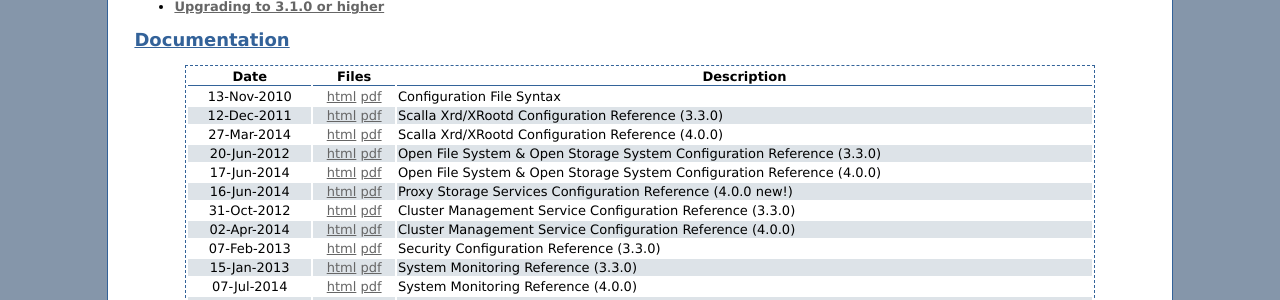
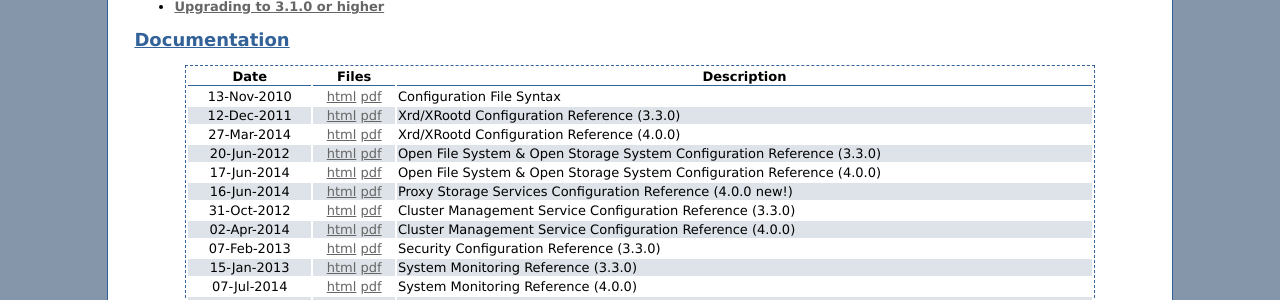
Before and after one commit to xrootd/xrootd-website, a Jekyll site: the page built from docs.md, in a window 1280 px wide. Shown: the part 239-539 px from the top of the page. Built offline with Jekyll 4.4.1, drawn with Linux system fonts in a browser that asks for light colours; Markdown is read by kramdown in place of the engine named in the settings.

Commit message:
Update manual title.

```diff
--- a/docs.md
+++ b/docs.md
@@ -18,8 +18,8 @@ Documentation
 |Date       |Files                                                                 |Description                                                                     |
 |:---------:|:----------------------------------------------------------------------:|------------------------------------------------------------------------------|
 |13-Nov-2010|[html](/doc/prod/Syntax_config.htm) [pdf](/doc/prod/Syntax_config.pdf)  |Configuration File Syntax                                                     |
-|12-Dec-2011|[html](/doc/prod/xrd_config.htm) [pdf](/doc/prod/xrd_config.pdf)        |Scalla Xrd/XRootd Configuration Reference (3.3.0)                             |
-|27-Mar-2014|[html](/doc/dev4/xrd_config.htm) [pdf](/doc/dev4/xrd_config.pdf)           |Scalla Xrd/XRootd Configuration Reference (4.0.0)                          |
+|12-Dec-2011|[html](/doc/prod/xrd_config.htm) [pdf](/doc/prod/xrd_config.pdf)        |Xrd/XRootd Configuration Reference (3.3.0)                             |
+|27-Mar-2014|[html](/doc/dev4/xrd_config.htm) [pdf](/doc/dev4/xrd_config.pdf)           |Xrd/XRootd Configuration Reference (4.0.0)                          |
 |20-Jun-2012|[html](/doc/prod/ofs_config.htm) [pdf](/doc/prod/ofs_config.pdf)        |Open File System &amp; Open Storage System Configuration Reference (3.3.0)    |
 |17-Jun-2014|[html](/doc/dev4/ofs_config.htm) [pdf](/doc/dev4/ofs_config.pdf)        |Open File System &amp; Open Storage System Configuration Reference (4.0.0)    |
 |16-Jun-2014|[html](/doc/dev4/pss_config.htm) [pdf](/doc/dev4/pss_config.pdf)        |Proxy Storage Services Configuration Reference (4.0.0 new!)    |
```
